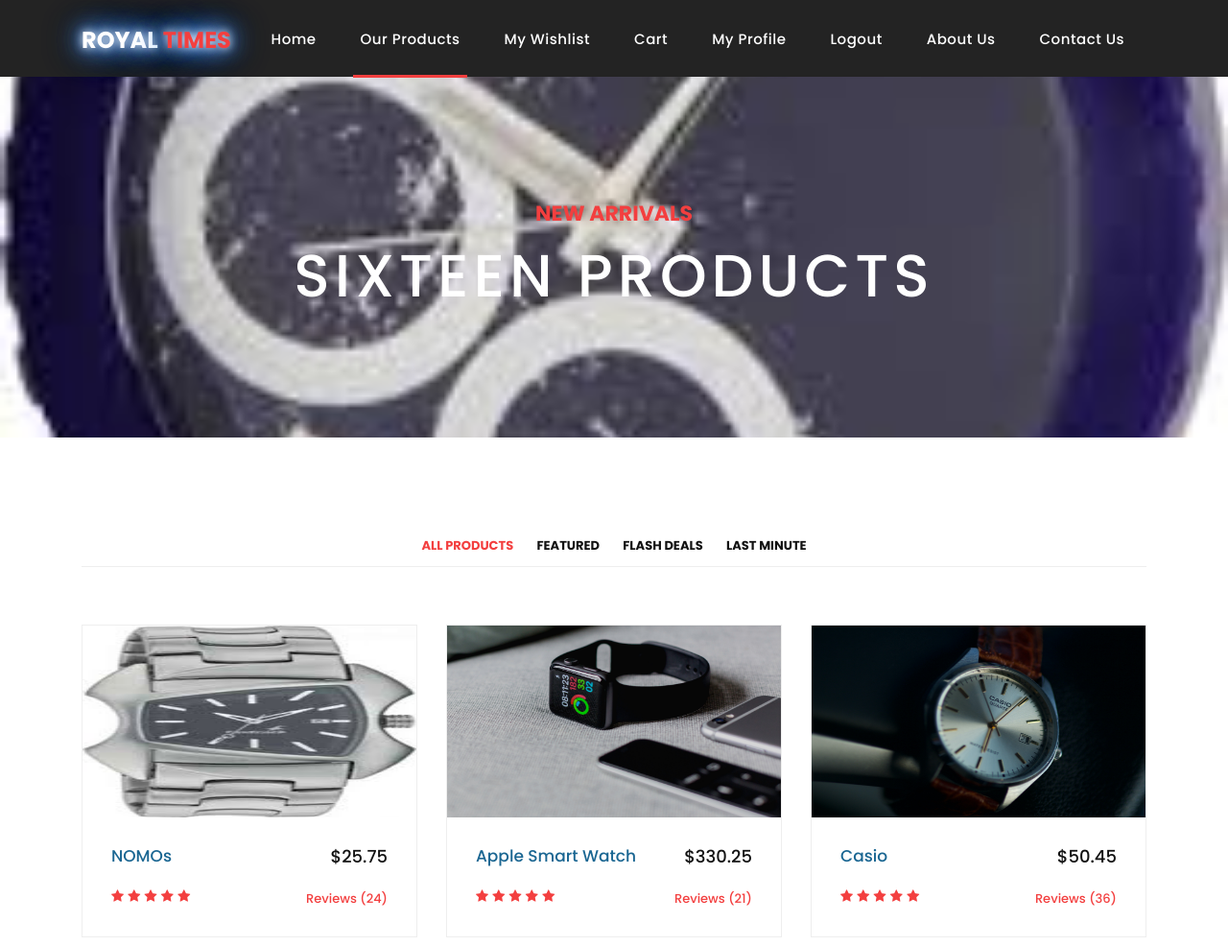
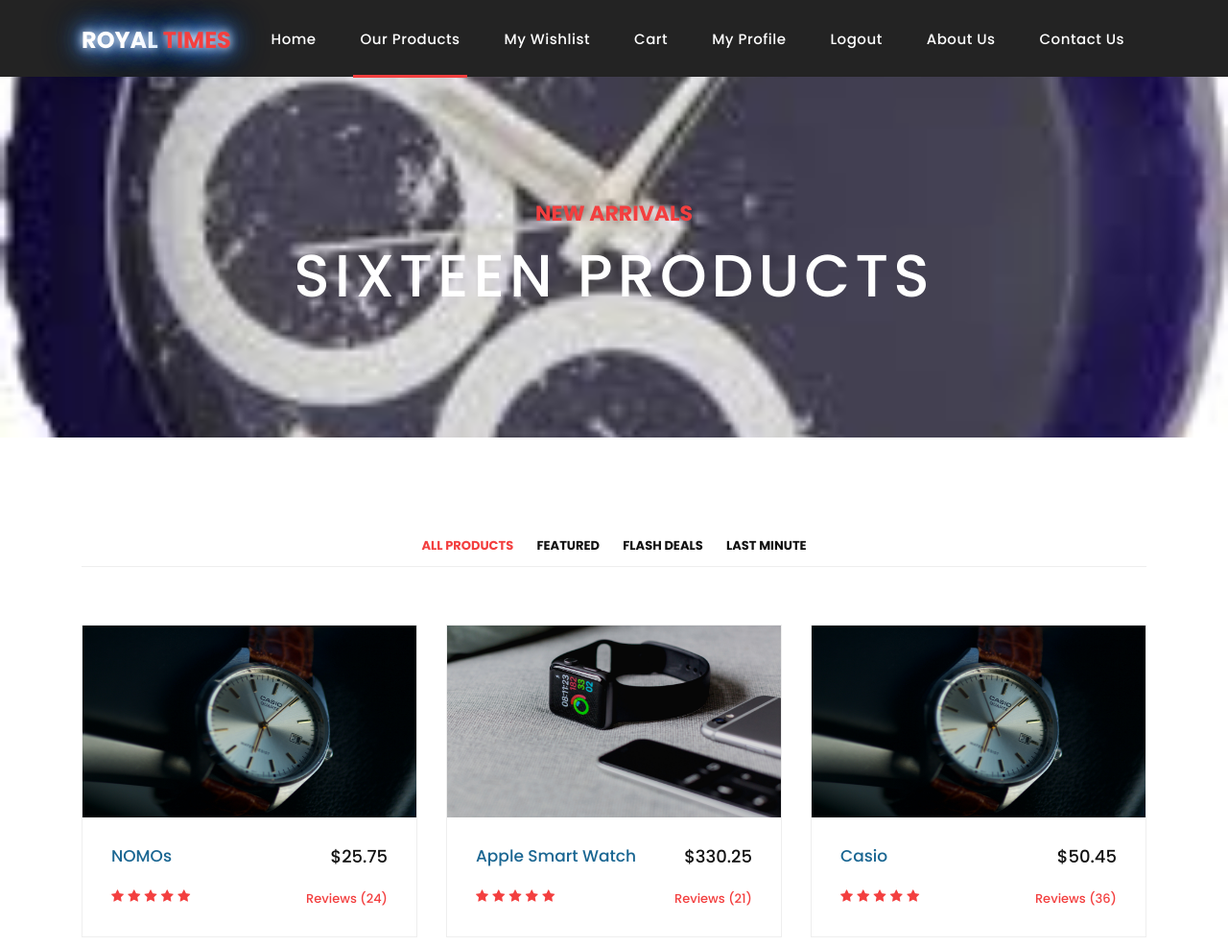
Before and after one commit to Harsh-Saparia/Harsh-Saparia.github.io, a plain HTML site: page Online-watch-shopping-system/products.html in a window 1280 px wide. Shown: the top 986 px of the page at 96% size. Drawn offline with nearby package versions, Linux system fonts and the light colour scheme; files whose address does not match are found by name.

Commit message:
Update products.html

```diff
--- a/Online-watch-shopping-system/products.html
+++ b/Online-watch-shopping-system/products.html
@@ -108,7 +108,7 @@
                 <div class="row grid">
                     <div class="col-lg-4 col-md-4 all des">
                       <div class="product-item">
-                        <a href="#"><img src="img/fm4.jpg" alt=""></a>
+                        <a href="#"><img src="assets/images/hiroshi-tsubono-7Iid4mkhh98-unsplash.jpg" alt=""></a>
                         <div class="down-content">
                           <a href="#"><h4>NOMOs</h4></a>
                           <h6> $25.75</h6>
```
